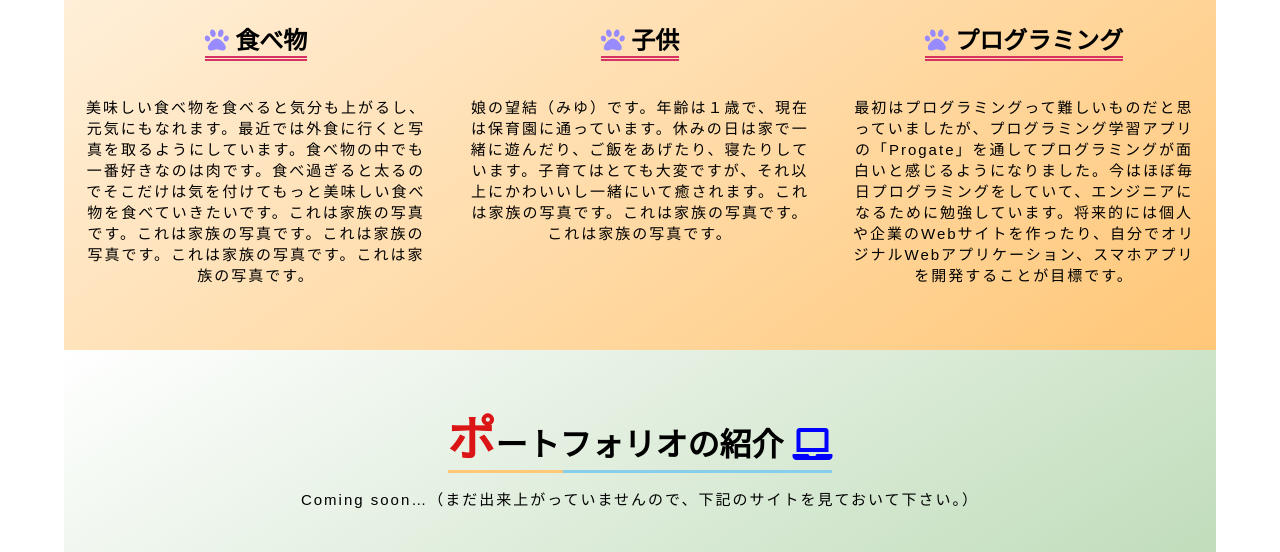
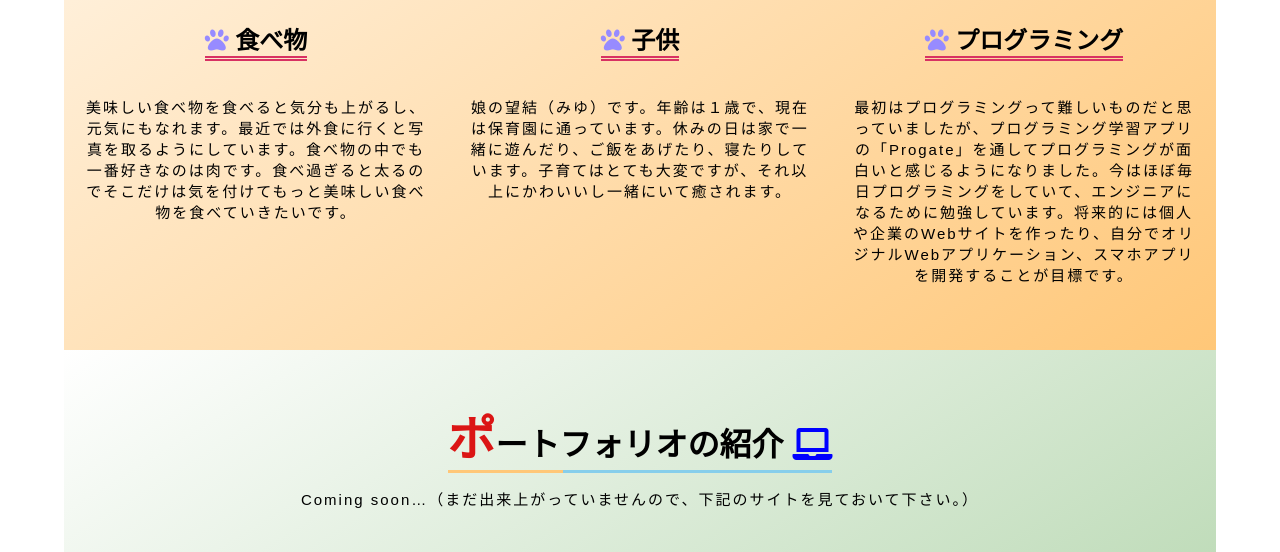
Before and after one commit to nakatievent/original_site, a plain HTML site: page index.html in a window 1280 px wide. Shown: the part 1308-1860 px from the top of the page. Drawn offline with nearby package versions, Linux system fonts and the light colour scheme.

Commit message:
Update index.html

```diff
--- a/index.html
+++ b/index.html
@@ -93,14 +93,14 @@
         <img class="slide-bottom" src="img/IMG_1711.JPG">
         <h2> 食べ物</h2>
         <p>
-          美味しい食べ物を食べると気分も上がるし、元気にもなれます。最近では外食に行くと写真を取るようにしています。食べ物の中でも一番好きなのは肉です。食べ過ぎると太るのでそこだけは気を付けてもっと美味しい食べ物を食べていきたいです。これは家族の写真です。これは家族の写真です。これは家族の写真です。これは家族の写真です。これは家族の写真です。
+          美味しい食べ物を食べると気分も上がるし、元気にもなれます。最近では外食に行くと写真を取るようにしています。食べ物の中でも一番好きなのは肉です。食べ過ぎると太るのでそこだけは気を付けてもっと美味しい食べ物を食べていきたいです。
         </p>
       </div>
       <div class="picture" id="block2">
         <img class="slide-bottom" src="img/IMG_8271.JPG">
         <h2> 子供</h2>
         <p>
-          娘の望結（みゆ）です。年齢は１歳で、現在は保育園に通っています。休みの日は家で一緒に遊んだり、ご飯をあげたり、寝たりしています。子育てはとても大変ですが、それ以上にかわいいし一緒にいて癒されます。これは家族の写真です。これは家族の写真です。これは家族の写真です。
+          娘の望結（みゆ）です。年齢は１歳で、現在は保育園に通っています。休みの日は家で一緒に遊んだり、ご飯をあげたり、寝たりしています。子育てはとても大変ですが、それ以上にかわいいし一緒にいて癒されます。
         </p>
       </div>
       <div class="picture" id="block3">
```
